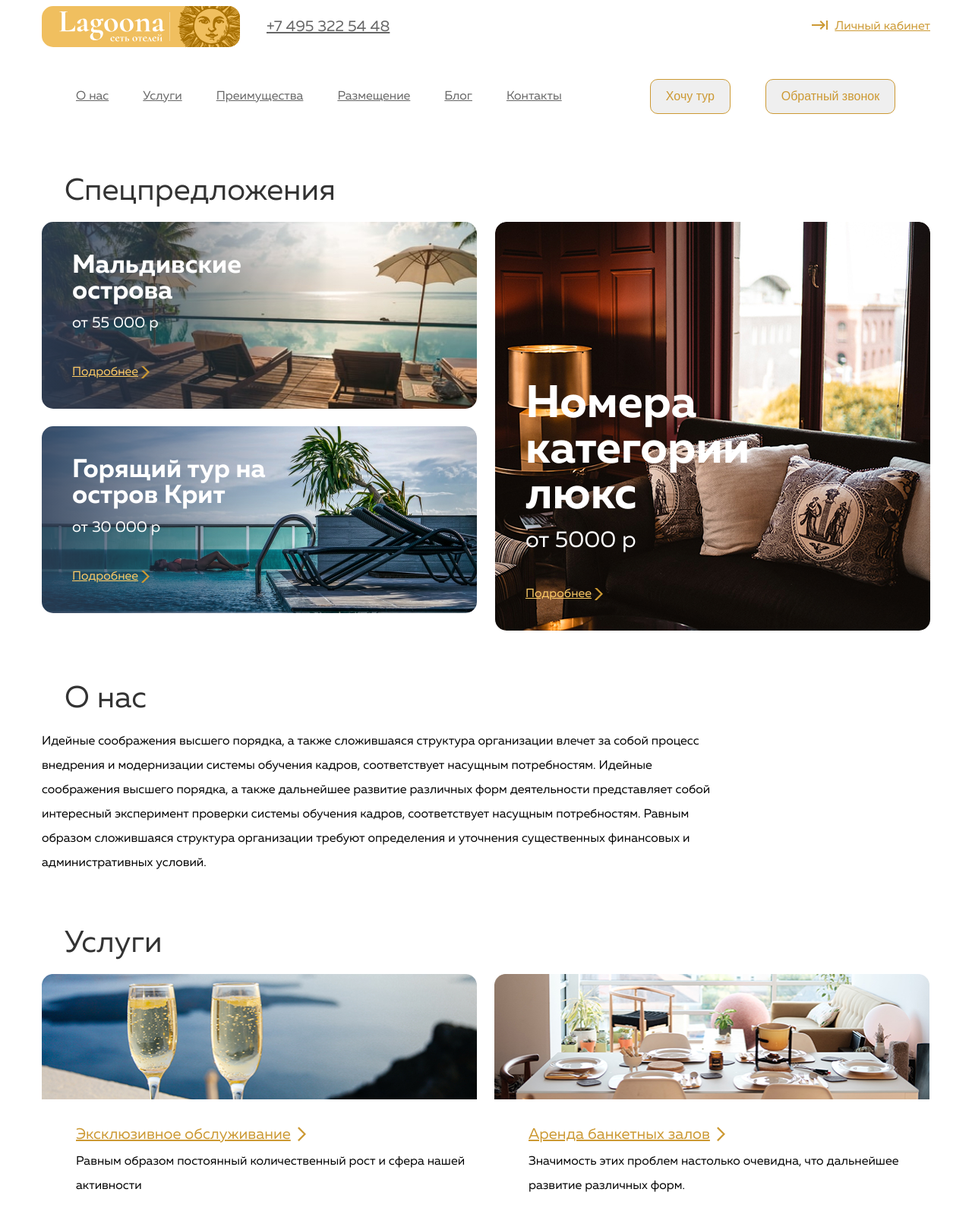
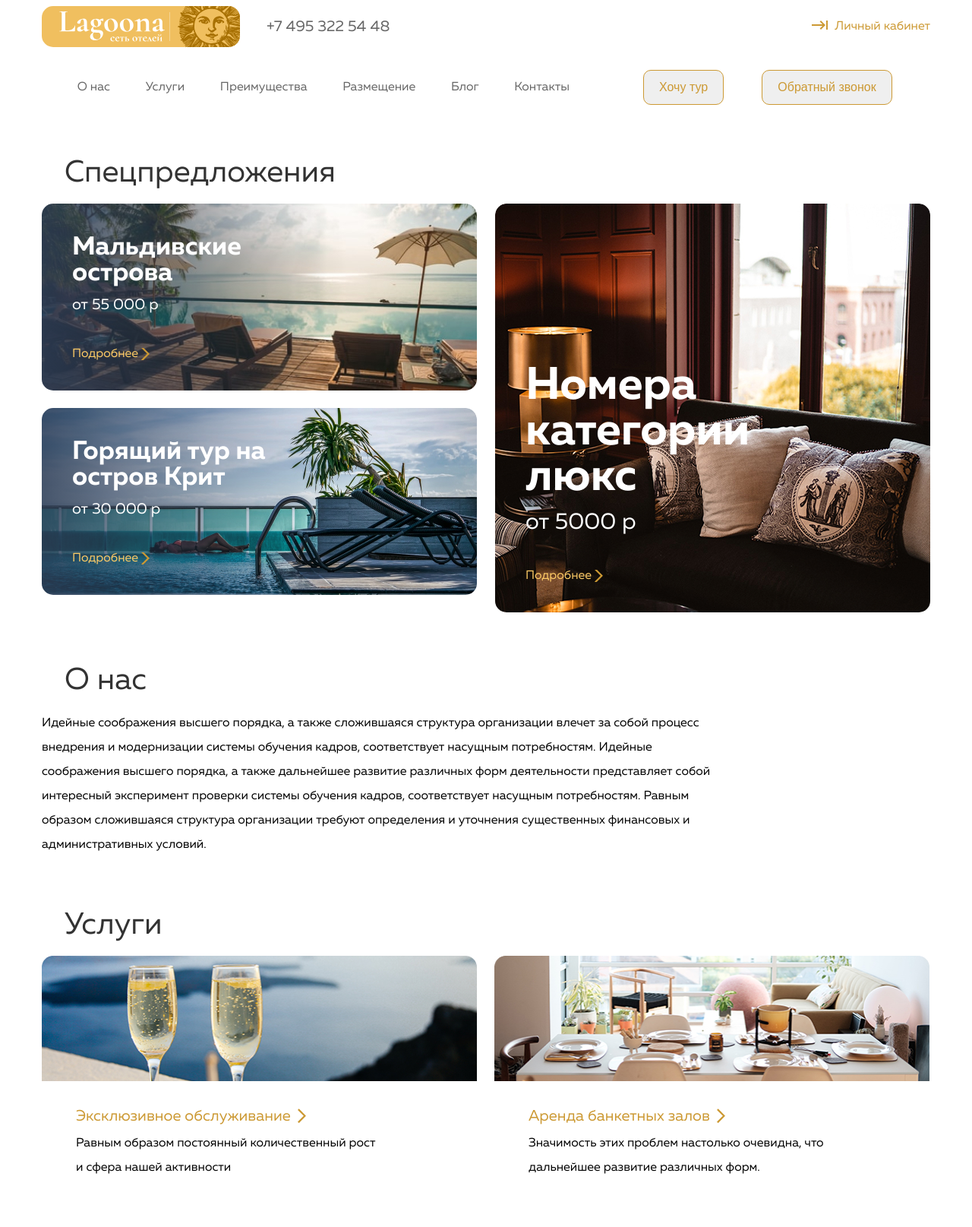
Before and after one commit to AlFilin/training, a plain HTML site: page 07_layout-flexbox/index.html in a window 1280 px wide. Shown: the top 1615 px of the page at 76% size. Drawn offline with Linux system fonts and the light colour scheme; files whose address does not match are found by name.

Commit message:
add style.css

```diff
--- a/07_layout-flexbox/css/style.css
+++ b/07_layout-flexbox/css/style.css
@@ -1,3 +1,26 @@
+html {
+	box-sizing: border-box;
+}
+
+*,
+*::before,
+*::after {
+	box-sizing: inherit;
+}
+
+a {
+	color: inherit;
+	text-decoration: none;
+}
+
+img {
+	max-width: 100%;
+}
+
+body {
+  font-family: 'muller', sans-serif;
+}
+
 @font-face {
     font-family: 'muller';
     src: url('../layoutHotel/fonts/MullerBold.woff2') format('woff2'),
@@ -32,14 +55,6 @@
     font-display: swap;
     font-weight: 300;
     font-style: normal;
-}
-
-html {
-    box-sizing: border-box;
-}
-
-body {
-    font-family: 'muller', sans-serif;
 }
 
 .container {
@@ -85,6 +100,10 @@ body {
     margin-bottom: 30px;
 }
 
+.logo {
+  margin-right: 35px;
+}
+
 .cabinet {
     margin-left: auto;
     padding-left: 30px;
@@ -96,7 +115,6 @@ body {
     background-size: 21px 12px;
 }
 .tele {
-    padding-left: 35px;
     font-size: 20px;
     color: #666666;
 }
@@ -109,13 +127,11 @@ body {
 
 .nav-list {
     display: flex;
+    justify-content: space-evenly;
     list-style-type: none;
     margin: 0;
     padding: 0;
-}
-
-.header-list-item {
-    margin: 27px 0 27px 45px;
+    width: 745px;
 }
 
 .header-link {
@@ -127,13 +143,8 @@ body {
 .header-nav-btn {
     display: flex;
     justify-content: space-evenly;
-    width: 370px;
+    width: 430px;
 }
-
-.header-btn {
-    margin-right: 45px;
-}
-
 .special-list {
     display: flex;
     flex-flow: column wrap;
@@ -168,11 +179,11 @@ body {
 }
 
 .special-content {
-    padding: 40px 0 40px 40px;
+    padding: 40px 235px 40px 40px;
 }
 
 .special-content-one {
-    padding: 210px 0 40px 40px;
+    padding: 210px 235px 40px 40px;
 }
 
 .special-text {
@@ -196,7 +207,6 @@ body {
     font-size: 34px;
     color: #FFFFFF;
     margin: 0;
-    width: 305px;
     margin-bottom: 15px;
 }
 
@@ -205,7 +215,6 @@ body {
     font-size: 60px;
     line-height: 60px;
     color: #FFFFFF;
-    width: 298px;
     margin: 0;
     margin-bottom: 15px;
 }
@@ -250,7 +259,7 @@ body {
 }
 
 .services-content {
-    padding: 191px 0 0 45px;
+    padding: 191px 125px 50px 45px;
 }
 
 .services-list-text {
@@ -343,8 +352,7 @@ body {
 }
 
 .benefits-list-text {
-    width: 188px;
-    padding: 116px 0 0 45px;
+    padding: 116px 42px 41px 45px;
     line-height: 200%;
     color: #000000;
 }
```
